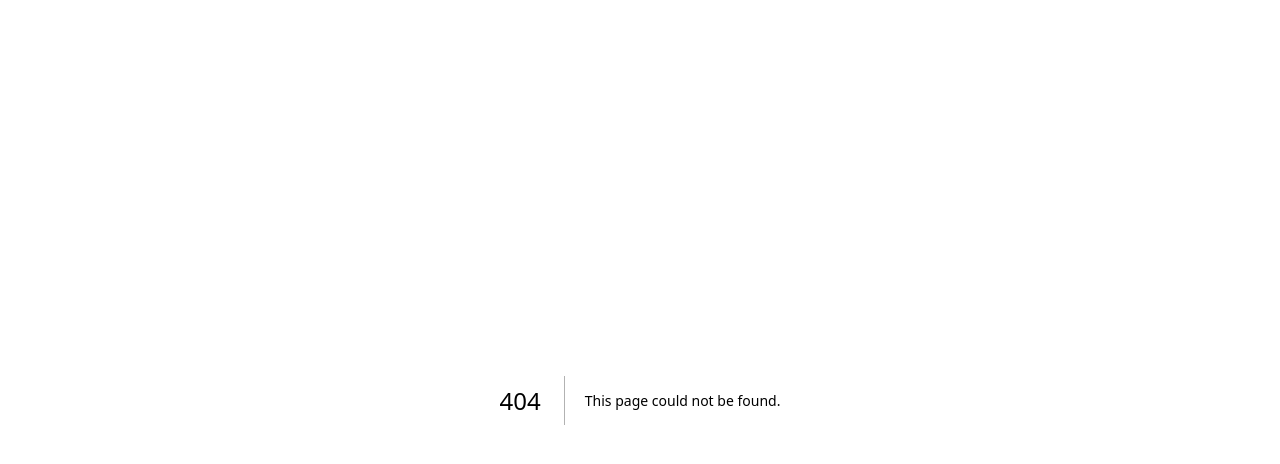
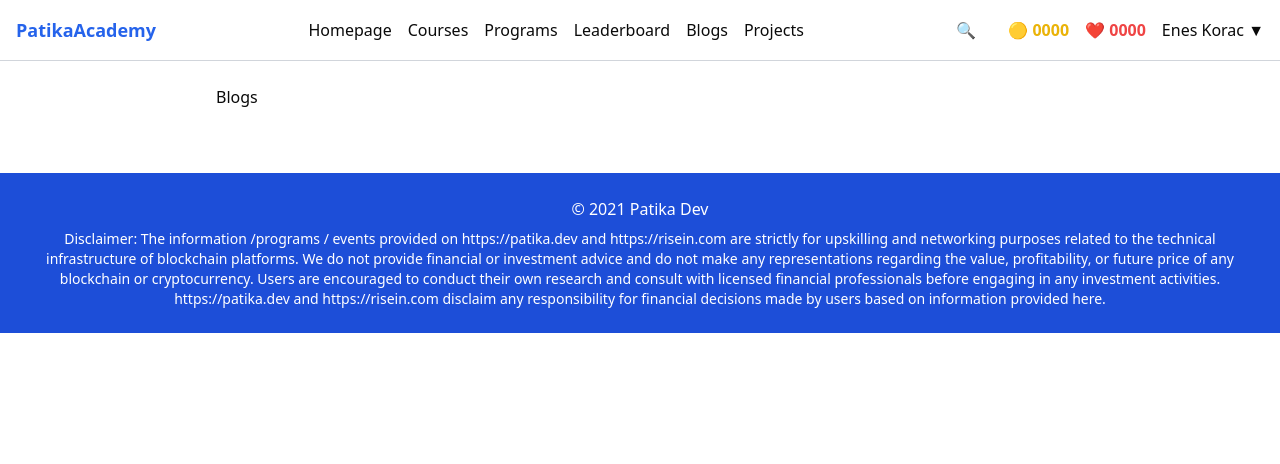
Before and after one commit to kcne/cnit-academy-ui, a Next.js app: page /blogs in a window 1280 px wide. Before the commit this address had no page. Shown: the top 464 px of the page. Built offline with nearby package versions, Linux system fonts and the light colour scheme.

Commit message:
created blank pages for navigations

```diff
--- /dev/null
+++ b/src/app/(global_nav)/blogs/page.tsx
@@ -0,0 +1,7 @@
+export default function Blogs() {
+  return (
+    <>
+      <h1>Blogs</h1>
+    </>
+  );
+}
--- /dev/null
+++ b/src/app/(global_nav)/courses/page.tsx
@@ -0,0 +1,7 @@
+export default function Courses() {
+  return (
+    <>
+      <h1>Courses</h1>
+    </>
+  );
+}
--- /dev/null
+++ b/src/app/(global_nav)/leaderboard/page.tsx
@@ -0,0 +1,7 @@
+export default function Leaderboard() {
+  return (
+    <>
+      <h1>Leaderboard</h1>
+    </>
+  );
+}
--- /dev/null
+++ b/src/app/(global_nav)/programs/page.tsx
@@ -0,0 +1,7 @@
+export default function Programs() {
+  return (
+    <>
+      <h1>Programs</h1>
+    </>
+  );
+}
--- /dev/null
+++ b/src/app/(global_nav)/projects/page.tsx
@@ -0,0 +1,7 @@
+export default function Projects() {
+  return (
+    <>
+      <h1>Projects</h1>
+    </>
+  );
+}
--- a/src/app/components/Header.tsx
+++ b/src/app/components/Header.tsx
@@ -7,22 +7,24 @@ export default function Header() {
       <nav className="border-b border-gray-300 bg-white p-4 flex justify-between items-center">
         <div className="text-blue-600 text-lg font-bold">PatikaAcademy</div>
         <div className="space-x-4">
-          <Link href="/">Homepage</Link>
-          <a href="#" className="hover:text-gray-500">
+          <Link href="/user/dashboard" className="hover:text-gray-500">
+            Homepage
+          </Link>
+          <Link href="/courses" className="hover:text-gray-500">
             Courses
-          </a>
-          <a href="#" className="hover:text-gray-500">
+          </Link>
+          <Link href="/programs" className="hover:text-gray-500">
             Programs
-          </a>
-          <a href="#" className="hover:text-gray-500">
+          </Link>
+          <Link href="/leaderboard" className="hover:text-gray-500">
             Leaderboard
-          </a>
-          <a href="#" className="hover:text-gray-500">
+          </Link>
+          <Link href="/blogs" className="hover:text-gray-500">
             Blogs
-          </a>
-          <a href="#" className="hover:text-gray-500">
+          </Link>
+          <Link href="/projects" className="hover:text-gray-500">
             Projects
-          </a>
+          </Link>
         </div>
         <div className="flex items-center space-x-4">
           <a href="#">🔍</a>
--- a/src/app/layout.tsx
+++ b/src/app/layout.tsx
@@ -1,6 +1,8 @@
 import type { Metadata } from "next";
 import localFont from "next/font/local";
-
+import Header from "./components/Header";
+import Footer from "./components/Footer";
+import { usePathname } from "next/navigation";
 import "./globals.css";
 import { UserProvider } from "./context/userContext";
 
@@ -29,13 +31,13 @@ export default function RootLayout({
     <html lang="en">
       <body
         className={`${geistSans.variable} ${geistMono.variable} antialiased`}
-
-
-         >
-          <UserProvider>
-          {children}
-          </UserProvider>
-
+      >
+        {/* Main Content */}
+        <Header />
+        <div className="max-w-4xl mx-auto p-6">
+          <UserProvider>{children}</UserProvider>
+        </div>
+        <Footer />
       </body>
     </html>
   );
--- a/src/app/user/layout.tsx
+++ b/src/app/user/layout.tsx
@@ -9,12 +9,9 @@ export default function Layout({
   return (
     <>
       {/* Main Content */}
-      <Header />
-      <div className="max-w-4xl mx-auto p-6">
-        <UserNavigation />
-        {children}
-      </div>
-      <Footer />
+
+      <UserNavigation />
+      {children}
     </>
   );
 }
```
Also changed, not shown: package.json (+1 -7 lines), 1 other file (tests, documents, lock files or other folders).
